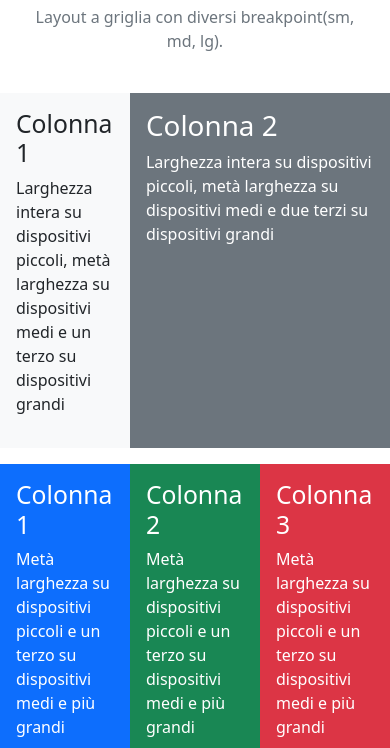
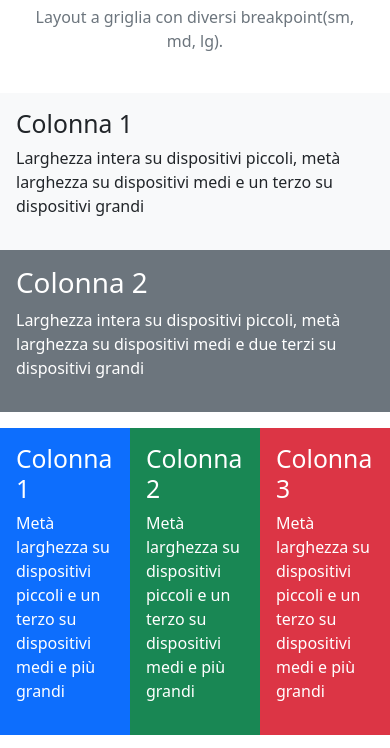
Before and after one commit to giuseppepetrazzuolo6/htmlcss-bootstrap-layout, a plain HTML site: page index.html in a window 390 px wide. Shown: the part 94-842 px from the top of the page. Drawn offline with nearby package versions, Linux system fonts and the light colour scheme.

Commit message:
Added column widths in the tablet and mobile viewport for the first row.

```diff
--- a/index.html
+++ b/index.html
@@ -21,14 +21,14 @@
         <section>
             <div class="container">
                 <div class="row">
-                    <div class="col-4 bg-light p-3">
+                    <div class="col-lg-4 col-md-6 col-sm-12 bg-light p-3">
                         <h2>Colonna 1</h2>
                         <p>
                             Larghezza intera su dispositivi piccoli, metà larghezza su dispositivi medi e un terzo su
                             dispositivi grandi
                         </p>
                     </div>
-                    <div class="col-8 bg-secondary text-white p-3">
+                    <div class="col-lg-8 col-md-6 col-sm-12 bg-secondary text-white p-3">
                         <h1>Colonna 2</h1>
                         <p>
                             Larghezza intera su dispositivi piccoli, metà larghezza su dispositivi medi e due terzi su
```
